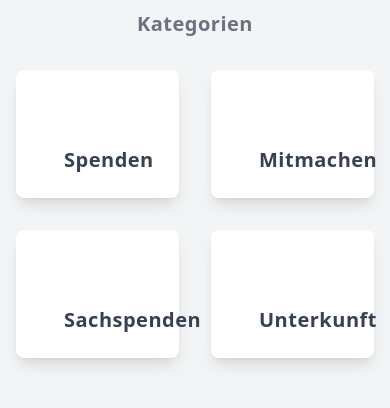
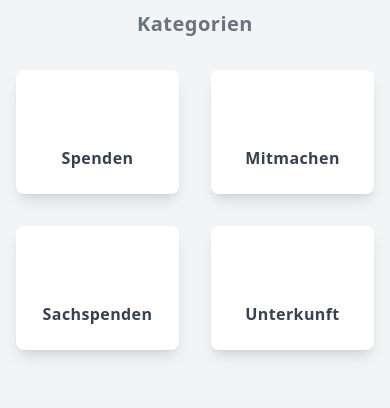
Before and after one commit to Onatcer/refugees-at, a Nuxt app: page / in a window 390 px wide. Shown: the part 650-1058 px from the top of the page. Built offline with nearby package versions, Linux system fonts and the light colour scheme; some icons are missing; what vue3-openlayers would draw is missing.

Commit message:
mobile fixes

```diff
--- a/layouts/default.vue
+++ b/layouts/default.vue
@@ -63,9 +63,6 @@
             <div class="rounded-lg shadow-lg ring-1 ring-black ring-opacity-5 bg-white divide-y-2 divide-gray-50">
               <div class="pt-5 pb-6 px-5">
                 <div class="flex items-center justify-between">
-                  <div>
-                    <img class="h-8 w-auto" src="https://tailwindui.com/img/logos/workflow-mark-yellow-600.svg" alt="Workflow" />
-                  </div>
                   <div class="-mr-2">
                     <PopoverButton class="bg-white rounded-md p-2 inline-flex items-center justify-center text-gray-400 hover:text-gray-500 hover:bg-gray-100 focus:outline-none focus:ring-2 focus:ring-inset focus:ring-yellow-500">
                       <span class="sr-only">Close menu</span>
--- a/pages/categories/[name].vue
+++ b/pages/categories/[name].vue
@@ -2,9 +2,9 @@
 
   <div class="relative overflow-hidden">
     <div class="absolute top-[200px] top-0 w-full h-full bg-gray-100" />
-    <div class="relative max-w-7xl mx-auto sm:px-6 lg:px-8 pb-14">
+    <div class="relative max-w-7xl mx-auto  px-4 sm:px-6 lg:px-8 pb-14 ">
 
-      <div class="text-3xl font-bold pt-6 pb-12"><span class="text-gray-500">Kategorie: </span>{{ getNameForCategory(route.params.name) }} </div>
+      <div class="text-2xl md:text-3xl font-bold pt-6 pb-6 md:pb-12"><span class="text-gray-500">Kategorie: </span>{{ getNameForCategory(route.params.name) }} </div>
 
       <div class="space-y-4 sm:space-y-0 sm:mx-auto sm:inline-grid sm:grid-cols-3 sm:gap-5">
         <InitiativeCard v-for="initiative in initiatives" :key="initiative.slug" :initiative="initiative"
--- a/pages/index.vue
+++ b/pages/index.vue
@@ -31,23 +31,23 @@
             <p class="text-center text-xl font-semibold pb-2 text-gray-500 tracking-wide">Kategorien</p>
             <div class="mt-6 grid grid-cols-2 gap-8 lg:grid-cols-4">
 
-              <NuxtLink :to="'/categories/donations'" class="col-span-1 flex flex-wrap justify-center md:col-span-2 lg:col-span-1 bg-white hover:shadow-xl transition px-12 py-6 rounded-lg shadow-lg">
+              <NuxtLink :to="'/categories/donations'" class="col-span-1 flex flex-wrap justify-center md:col-span-2 lg:col-span-1 bg-white hover:shadow-xl transition px-6 md:px-12 py-6 rounded-lg shadow-lg">
                 <CashIcon class="w-12 h-12 text-yellow-400 block w-full"></CashIcon>
 
-                <h3 class="w-full text-center font-semibold text-xl tracking-wide pt-1 text-gray-700">Spenden</h3>
+                <h3 class="w-full text-center font-semibold text-base md:text-xl tracking-wide pt-1 text-gray-700">Spenden</h3>
               </NuxtLink>
-              <NuxtLink :to="'/categories/participate'" class="col-span-1 flex flex-wrap justify-center md:col-span-2 lg:col-span-1 bg-white hover:shadow-xl transition px-12 py-6 rounded-lg shadow-lg">
+              <NuxtLink :to="'/categories/participate'" class="col-span-1 flex flex-wrap justify-center md:col-span-2 lg:col-span-1 bg-white hover:shadow-xl transition px-6 md:px-12 py-6 rounded-lg shadow-lg">
                 <HandIcon class="w-12 h-12 text-yellow-400 block w-full"></HandIcon>
 
-                <h3 class="w-full text-center font-semibold text-xl tracking-wide pt-1 text-gray-700">Mitmachen</h3>
+                <h3 class="w-full text-center font-semibold text-base md:text-xl tracking-wide pt-1 text-gray-700">Mitmachen</h3>
               </NuxtLink>
-              <NuxtLink :to="'/categories/commodity-contributions'" class="col-span-1 flex flex-wrap justify-center md:col-span-2 lg:col-span-1 bg-white hover:shadow-xl transition px-12 py-6 rounded-lg shadow-lg">
+              <NuxtLink :to="'/categories/commodity-contributions'" class="col-span-1 flex flex-wrap justify-center md:col-span-2 lg:col-span-1 bg-white hover:shadow-xl transition ppx-6 md:x-12 py-6 rounded-lg shadow-lg">
                 <TruckIcon class="w-12 h-12 text-yellow-400 block w-full"></TruckIcon>
-                <h3 class="w-full text-center font-semibold text-xl tracking-wide pt-1 text-gray-700">Sachspenden</h3>
+                <h3 class="w-full text-center font-semibold text-base md:text-xl tracking-wide pt-1 text-gray-700">Sachspenden</h3>
               </NuxtLink>
-              <NuxtLink :to="'/categories/accommodation'" class="col-span-1 flex flex-wrap justify-center md:col-span-2 lg:col-span-1 bg-white hover:shadow-xl transition px-12 py-6 rounded-lg shadow-lg">
+              <NuxtLink :to="'/categories/accommodation'" class="col-span-1 flex flex-wrap justify-center md:col-span-2 lg:col-span-1 bg-white hover:shadow-xl transition px-6 md:px-12 py-6 rounded-lg shadow-lg">
                 <HomeIcon class="w-12 h-12 text-yellow-400 block w-full"></HomeIcon>
-                <h3 class="w-full text-center font-semibold text-xl tracking-wide pt-1 text-gray-700">Unterkunft</h3>
+                <h3 class="w-full text-center font-semibold text-base md:text-xl tracking-wide pt-1 text-gray-700">Unterkunft</h3>
               </NuxtLink>
 
             </div>
--- a/pages/initiatives/[slug].vue
+++ b/pages/initiatives/[slug].vue
@@ -78,12 +78,12 @@ onMounted(() => {
 
       <div class="max-w-7xl mx-auto px-4 sm:px-6 lg:px-8 relative bg-gray-50">
         <div class="sm:flex sm:items-start sm:space-x-5">
-          <div class="sm:flex-1 sm:min-w-0 sm:flex sm:justify-end sm:space-x-6 py-14">
+          <div class="sm:flex-1 sm:min-w-0 sm:flex sm:justify-end sm:space-x-6 py-10 md:py-14">
             <div class="sm:hidden md:block min-w-0 flex-1 ">
-              <h1 class="text-3xl font-bold text-gray-900 truncate">
+              <h1 class="font-bold text-gray-900 text-3xl">
                 {{ initiative.name }}
               </h1>
-              <h2 class="text-lg text-gray-600 pt-2 max-w-xl">
+              <h2 class="text-lg text-gray-600 pt-3 max-w-xl">
                 {{ initiative.description }}
               </h2>
             </div>
@@ -91,7 +91,7 @@ onMounted(() => {
               <a
                   :href="initiative.website"
                   target="_blank"
-                  class="inline-flex items-center shadow-lg justify-center px-6 py-3 border border-gray-300 shadow-sm font-medium rounded-md text-gray-700 bg-white hover:bg-gray-50 focus:outline-none focus:ring-2 focus:ring-offset-2 focus:ring-pink-500">
+                  class="inline-flex  mt-6 md:mt-0 items-center shadow-lg justify-center px-6 py-3 border border-gray-300 shadow-sm font-medium rounded-md text-gray-700 bg-white hover:bg-gray-50 focus:outline-none focus:ring-2 focus:ring-offset-2 focus:ring-pink-500">
                 <span>Zur Website</span>
                 <ExternalLinkIcon class="ml-3 -mr-1 h-6 w-6 text-gray-400" aria-hidden="true"/>
               </a>
@@ -146,8 +146,8 @@ onMounted(() => {
     </div>
   <div class="max-w-7xl mx-auto px-4 sm:px-6 lg:px-8 relative bg-white py-12 md:flex items-center gap-x-10">
 
-    <div class="flex flex-shrink-0">
-      <img class="h-64 w-64 shadow-xl rounded-full ring-4 ring-white sm:h-32 sm:w-32 bg-white object-contain p-4"
+    <div class="flex flex-shrink-0 mb-4 md:mb-0">
+      <img class="h-32 md:h-42 w-32 md:w-42 shadow-xl rounded-full ring-4 ring-white sm:h-32 sm:w-32 bg-white object-contain p-4"
            :src="getOrganizationForInitiative(initiative).logo" alt=""/>
     </div>
     <div>
@@ -164,7 +164,7 @@ onMounted(() => {
         <a class="text-blue-500 hover:text-blue-600 transition font-bold" :href="getOrganizationForInitiative(initiative).website">{{ getOrganizationForInitiative(initiative).website }}</a>
         </p>
     </div>
-    <div class="flex items-center flex-shrink-0">
+    <div class="flex items-center flex-shrink-0 mt-6 md:mt-0">
       <NuxtLink
           :to="'/organizations/' + organization.slug"
           class="inline-flex items-center shadow-lg justify-center px-6 py-3 border border-gray-300 shadow-sm font-medium rounded-md text-gray-700 bg-white hover:bg-gray-50 focus:outline-none focus:ring-2 focus:ring-offset-2 focus:ring-pink-500">
@@ -180,7 +180,7 @@ onMounted(() => {
 
     <div class="w-full mb-12" v-for="type in initiative.type">
       <h3 class="text-2xl font-semibold text-gray-400 mb-4">Mehr Initiativen in der Kategorie <span class="text-gray-700">{{getNameForCategory(type)}}</span></h3>
-      <div class="grid grid-cols-3 gap-5">
+      <div class="grid md:grid-cols-3 gap-5">
         <InitiativeCard  v-for="initiative in getInitiativesForType(type).slice(0,3)" :organization="getOrganizationForInitiative(initiative)" :initiative="initiative"></InitiativeCard>
 
       </div>
--- a/pages/organizations/[slug].vue
+++ b/pages/organizations/[slug].vue
@@ -33,9 +33,9 @@ const organization = organizations.find((organization) => {
           <img class="h-24 w-24 shadow-xl rounded-full ring-4 ring-white sm:h-32 sm:w-32 bg-white object-contain p-4"
                :src="organization.logo" alt=""/>
         </div>
-        <div class="mt-2 sm:flex-1 sm:min-w-0 sm:flex sm:justify-end sm:space-x-6 pl-4 pt-10 sm:pb-1">
+        <div class="mt-2 sm:flex-1 sm:min-w-0 sm:flex sm:justify-end sm:space-x-6 pl-4 pt-10 md:pb-1">
           <div class="sm:hidden md:block min-w-0 flex-1 ">
-            <h1 class="text-3xl font-bold text-gray-900 truncate">
+            <h1 class="text-2xl md:text-3xl font-bold text-gray-900">
               {{ organization.name }}
             </h1>
             <h2 class="test-base text-gray-600 pt-1 max-w-xl">
@@ -47,7 +47,7 @@ const organization = organizations.find((organization) => {
                 :href="organization.website"
                 target="_blank"
 
-                class="inline-flex items-center shadow-lg justify-center px-6 py-3 border border-gray-300 shadow-sm font-medium rounded-md text-gray-700 bg-white hover:bg-gray-50 focus:outline-none focus:ring-2 focus:ring-offset-2 focus:ring-pink-500">
+                class="inline-flex items-center shadow-lg justify-center mt-4 md:mt-0 px-6 py-3 border border-gray-300 shadow-sm font-medium rounded-md text-gray-700 bg-white hover:bg-gray-50 focus:outline-none focus:ring-2 focus:ring-offset-2 focus:ring-pink-500">
               <span>Zur Website</span>
               <ExternalLinkIcon class="ml-3 -mr-1 h-6 w-6 text-gray-400" aria-hidden="true"/>
             </a>
@@ -59,7 +59,7 @@ const organization = organizations.find((organization) => {
           {{ organization.name }}
         </h1>
       </div>
-      <div class="grid grid-cols-3 gap-x-6 py-12">
+      <div class="md:grid grid-cols-3 gap-x-6 py-12">
         <div v-for="initiative in organization.initiatives" :key="initiative.slug"
         >
           <InitiativeCard :initiative="initiative" :organization="organization"></InitiativeCard>
```
